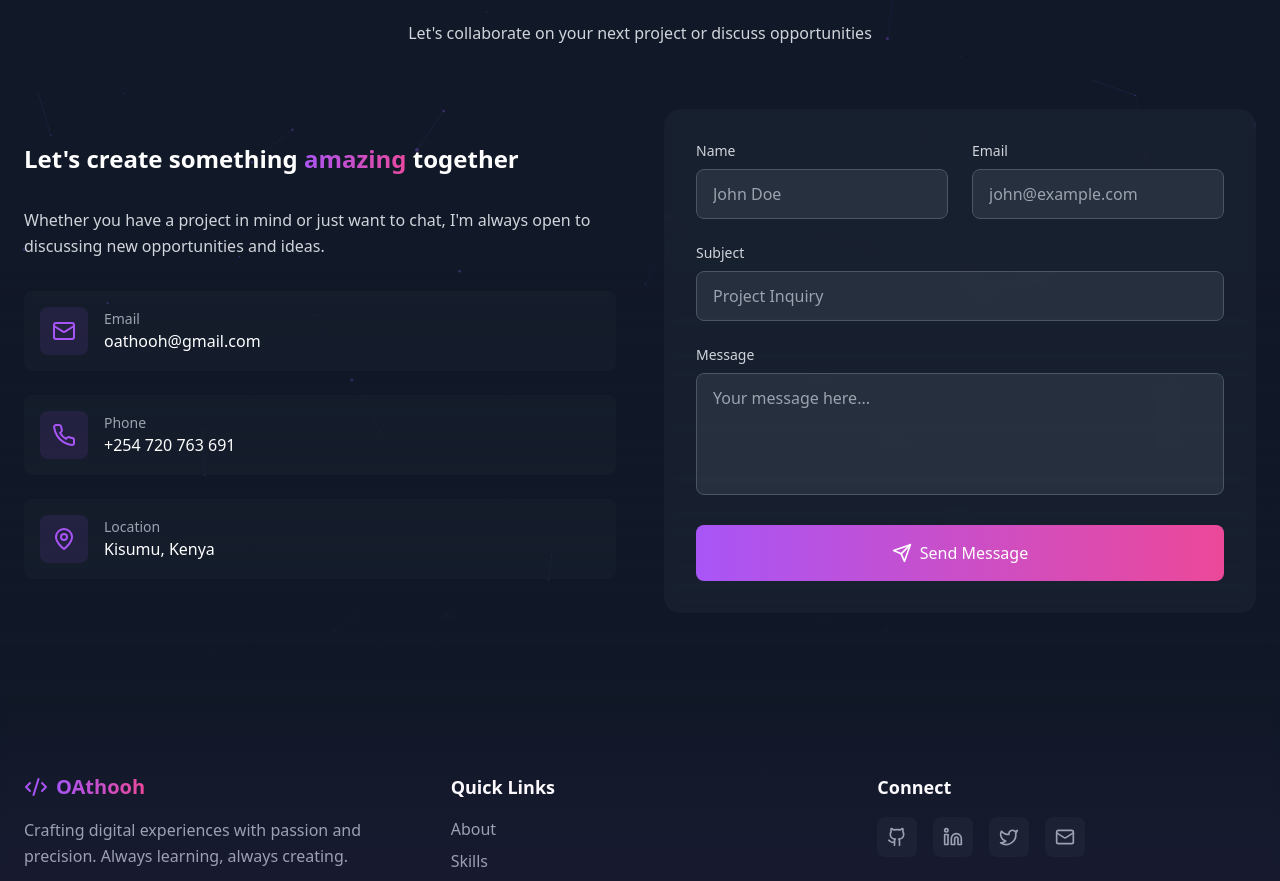
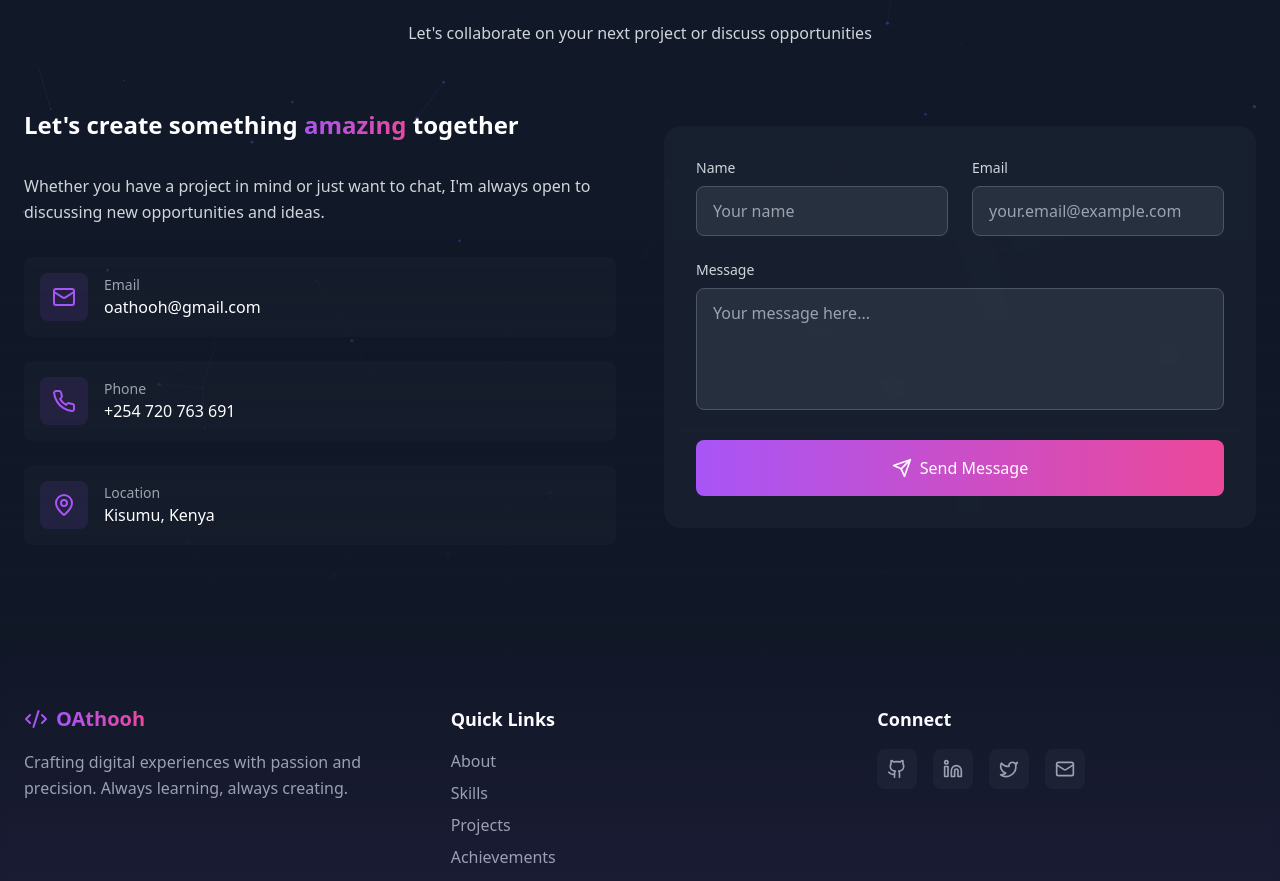
Before and after one commit to Athooh/Athooh-Portfolio, a React (Vite) app: page / in a window 1280 px wide. Shown: the part 3639-4520 px from the top of the page. Built offline with nearby package versions, Linux system fonts and the light colour scheme.

Commit message:
update contact form email submission functionality

```diff
--- a/package.json
+++ b/package.json
@@ -10,6 +10,7 @@
     "preview": "vite preview"
   },
   "dependencies": {
+    "@emailjs/browser": "^4.4.1",
     "lucide-react": "^0.344.0",
     "react": "^18.3.1",
     "react-dom": "^18.3.1"
--- a/src/components/Contact/ContactForm.tsx
+++ b/src/components/Contact/ContactForm.tsx
@@ -1,56 +1,106 @@
-import React from 'react';
-import { Send, CheckCircle } from 'lucide-react';
+import React, { useState, useRef, useEffect } from 'react';
+import { Send, CheckCircle, AlertCircle } from 'lucide-react';
+import emailjs from '@emailjs/browser';
 
 interface ContactFormProps {
   onSubmit: (e: React.FormEvent) => void;
   isMessageSent: boolean;
 }
 
-const ContactForm = ({ onSubmit, isMessageSent }: ContactFormProps) => {
+// Replace these with your actual EmailJS credentials
+const EMAILJS_PUBLIC_KEY = 'MKBnbaMPFfidF_DMe';
+const EMAILJS_SERVICE_ID = 'service_m0kv5u9';
+const EMAILJS_TEMPLATE_ID = 'template_ia2a74j';
+
+// Template default values
+const TEMPLATE_DEFAULTS = {
+  to_email: 'oathooh@gmail.com',
+  to_name: 'Seth Athooh',
+  from_name: 'Seth Athooh'
+};
+
+const ContactForm = ({ isMessageSent, onSubmit }: ContactFormProps) => {
+  const formRef = useRef<HTMLFormElement>(null);
+  const [isLoading, setIsLoading] = useState(false);
+  const [error, setError] = useState<string | null>(null);
+
+  useEffect(() => {
+    emailjs.init(EMAILJS_PUBLIC_KEY);
+  }, []);
+
+  const handleSubmit = async (e: React.FormEvent) => {
+    e.preventDefault();
+    setIsLoading(true);
+    setError(null);
+
+    try {
+      if (!formRef.current) return;
+
+      // Add template default values to the form data
+      const formData = new FormData(formRef.current);
+      formData.append('to_email', TEMPLATE_DEFAULTS.to_email);
+      formData.append('to_name', TEMPLATE_DEFAULTS.to_name);
+
+      // Convert FormData to template parameters
+      const templateParams = {
+        to_email: TEMPLATE_DEFAULTS.to_email,
+        to_name: TEMPLATE_DEFAULTS.to_name,
+        from_name: formData.get('from_name'),
+        reply_to: formData.get('reply_to'),
+        subject: `New message from ${formData.get('from_name')}`,
+        message: formData.get('message')
+      };
+
+      await emailjs.send(
+        EMAILJS_SERVICE_ID,
+        EMAILJS_TEMPLATE_ID,
+        templateParams
+      );
+
+      onSubmit(e);
+      formRef.current.reset();
+    } catch (err) {
+      setError('Failed to send message. Please try again.');
+      console.error('EmailJS Error:', err);
+    } finally {
+      setIsLoading(false);
+    }
+  };
+
   return (
     <form
-      onSubmit={onSubmit}
+      ref={formRef}
+      onSubmit={handleSubmit}
       className="bg-gray-800/50 backdrop-blur-sm rounded-2xl p-4 sm:p-8 transform hover:scale-[1.02] transition-transform duration-500"
     >
       <div className="space-y-6">
         <div className="grid grid-cols-1 sm:grid-cols-2 gap-6">
           <div>
-            <label htmlFor="name" className="block text-sm font-medium text-gray-300 mb-2">
+            <label htmlFor="from_name" className="block text-sm font-medium text-gray-300 mb-2">
               Name
             </label>
             <input
               type="text"
-              id="name"
+              id="from_name"
+              name="from_name"
               required
               className="w-full px-4 py-3 rounded-lg bg-gray-700/50 border border-gray-600 text-white placeholder-gray-400 focus:outline-none focus:ring-2 focus:ring-purple-500 focus:border-transparent transition-all duration-300"
-              placeholder="John Doe"
+              placeholder="Your name"
             />
           </div>
           <div>
-            <label htmlFor="email" className="block text-sm font-medium text-gray-300 mb-2">
+            <label htmlFor="reply_to" className="block text-sm font-medium text-gray-300 mb-2">
               Email
             </label>
             <input
               type="email"
-              id="email"
+              id="reply_to"
+              name="reply_to"
               required
               className="w-full px-4 py-3 rounded-lg bg-gray-700/50 border border-gray-600 text-white placeholder-gray-400 focus:outline-none focus:ring-2 focus:ring-purple-500 focus:border-transparent transition-all duration-300"
-              placeholder="john@example.com"
+              placeholder="your.email@example.com"
             />
           </div>
-        </div>
-
-        <div>
-          <label htmlFor="subject" className="block text-sm font-medium text-gray-300 mb-2">
-            Subject
-          </label>
-          <input
-            type="text"
-            id="subject"
-            required
-            className="w-full px-4 py-3 rounded-lg bg-gray-700/50 border border-gray-600 text-white placeholder-gray-400 focus:outline-none focus:ring-2 focus:ring-purple-500 focus:border-transparent transition-all duration-300"
-            placeholder="Project Inquiry"
-          />
         </div>
 
         <div>
@@ -59,6 +109,7 @@ const ContactForm = ({ onSubmit, isMessageSent }: ContactFormProps) => {
           </label>
           <textarea
             id="message"
+            name="message"
             required
             rows={4}
             className="w-full px-4 py-3 rounded-lg bg-gray-700/50 border border-gray-600 text-white placeholder-gray-400 focus:outline-none focus:ring-2 focus:ring-purple-500 focus:border-transparent transition-all duration-300 resize-none"
@@ -66,14 +117,24 @@ const ContactForm = ({ onSubmit, isMessageSent }: ContactFormProps) => {
           />
         </div>
 
+        {error && (
+          <div className="flex items-center space-x-2 text-red-400">
+            <AlertCircle className="w-4 h-4" />
+            <span className="text-sm">{error}</span>
+          </div>
+        )}
+
         <button
           type="submit"
+          disabled={isLoading || isMessageSent}
           className={`
             w-full py-4 rounded-lg font-medium flex items-center justify-center space-x-2
             transition-all duration-300 transform hover:scale-[1.02]
             ${isMessageSent
               ? 'bg-green-500 hover:bg-green-600'
-              : 'bg-gradient-to-r from-purple-500 to-pink-500 hover:from-purple-600 hover:to-pink-600'
+              : isLoading
+                ? 'bg-gray-600 cursor-not-allowed'
+                : 'bg-gradient-to-r from-purple-500 to-pink-500 hover:from-purple-600 hover:to-pink-600'
             }
           `}
         >
@@ -82,6 +143,8 @@ const ContactForm = ({ onSubmit, isMessageSent }: ContactFormProps) => {
               <CheckCircle className="w-5 h-5" />
               <span>Message Sent!</span>
             </>
+          ) : isLoading ? (
+            <div className="w-5 h-5 border-2 border-white border-t-transparent rounded-full animate-spin" />
           ) : (
             <>
               <Send className="w-5 h-5" />
```
Also changed, not shown: 1 other file (tests, documents, lock files or other folders).
